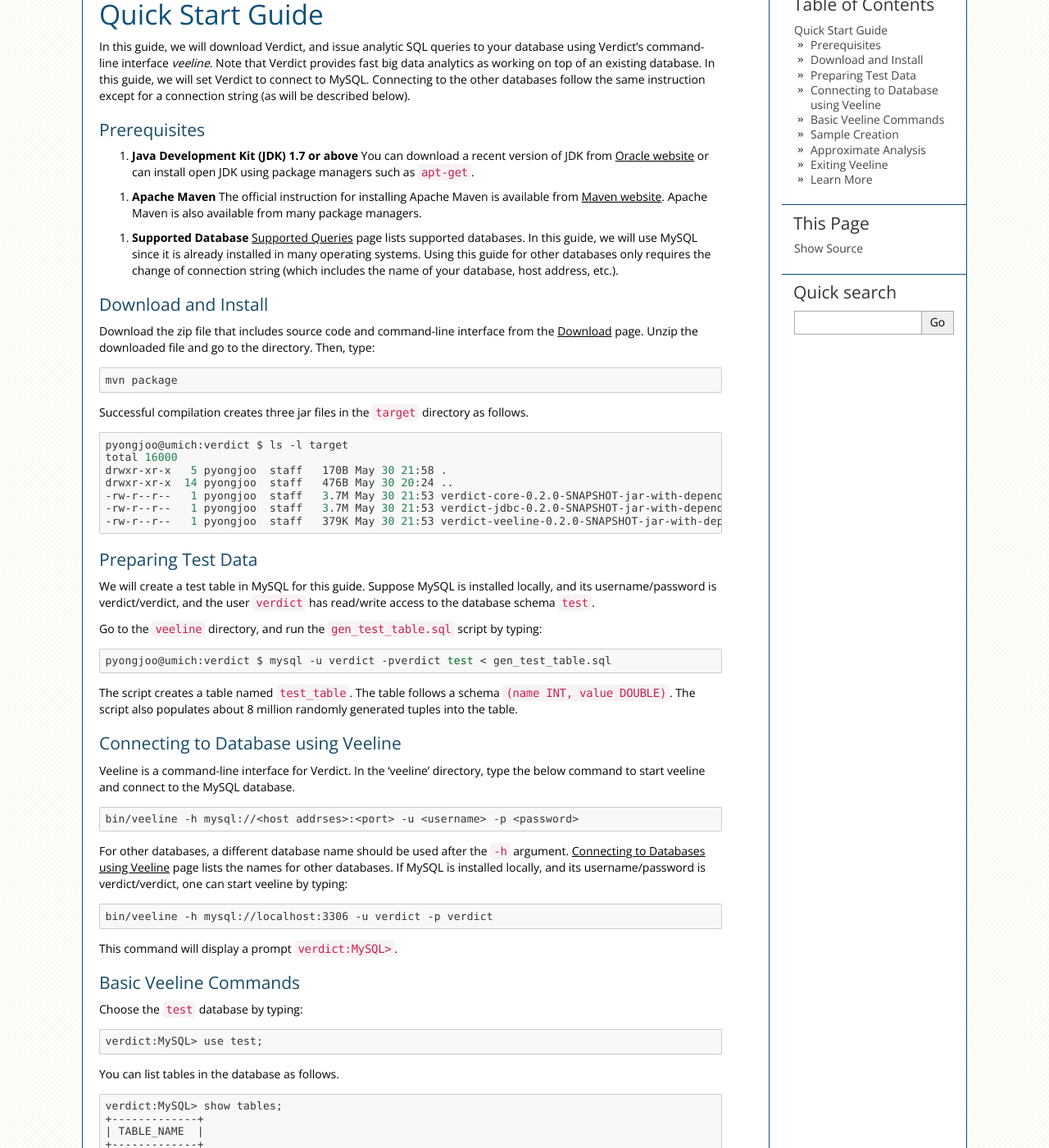
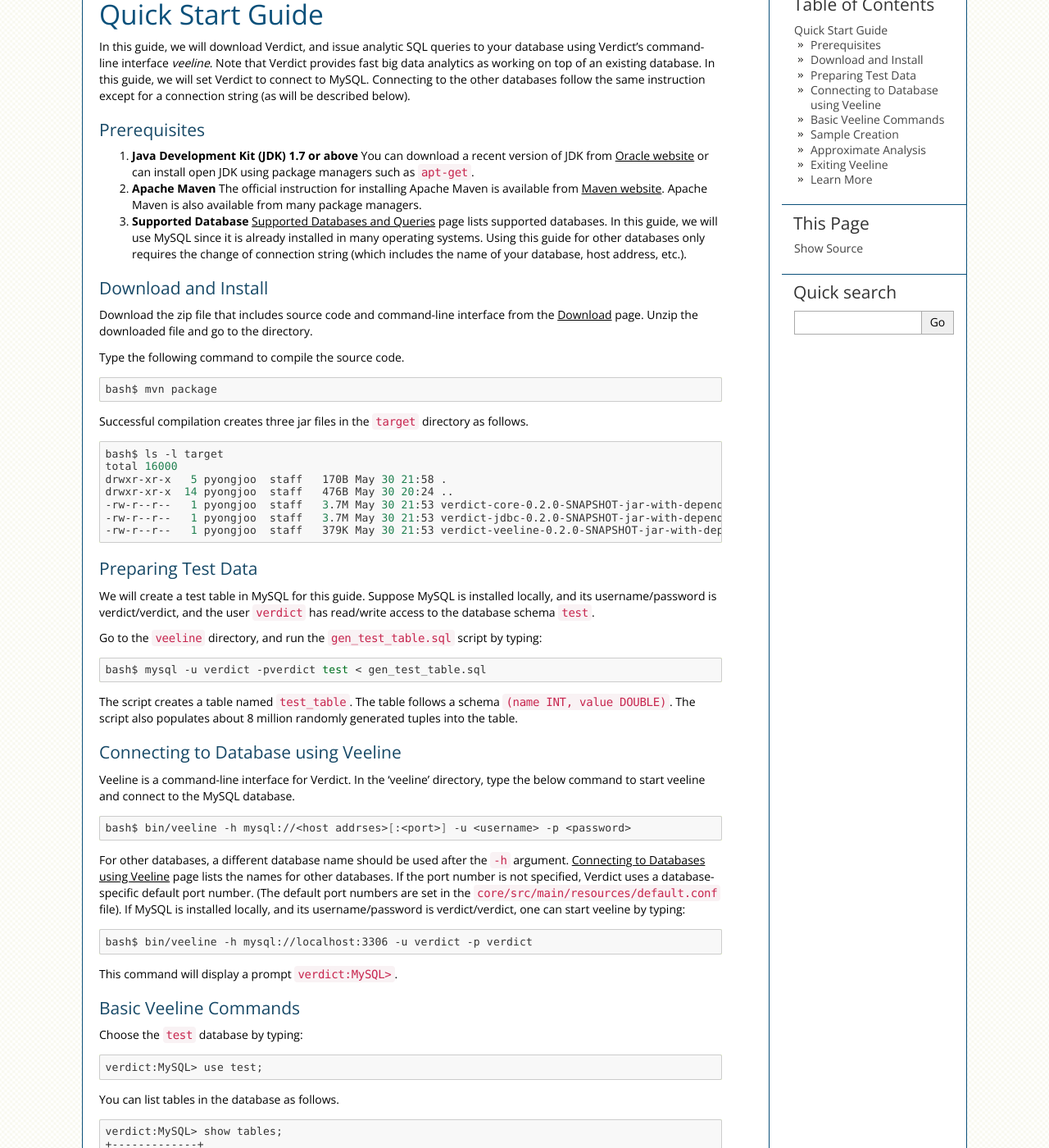
Before and after one commit to verdict-project/verdict, a Sphinx documentation site: the page built from doc/documentation/tutorial.rst, in a window 1280 px wide and 1400 px high, scrolled down 210 px. Shown: the whole window at 82% size. Built offline with Sphinx 7.4.7, drawn with Linux system fonts in a browser that asks for light colours; some of the changed text lies outside the part shown.

Commit message:
minor documentation updates

```diff
--- a/doc/_templates/indexsidebar.html
+++ b/doc/_templates/indexsidebar.html
@@ -24,8 +24,7 @@
 <h3>{%trans%}Questions? Suggestions?{%endtrans%}</h3>
 
 <p>{%trans%}Send an email to<br/>
-<a href="http://yongjoopark.com/"><b>Yongjoo Park</b></a> (pyongjoo@umich.edu), or<br/>
-<a href="http://web.eecs.umich.edu/~mozafari/"><b>Barzan Mozafari</b></a>.{%endtrans%}</p>
+<b>verdict-user@umich.edu</b>.{%endtrans%}</p>
 
 <!--<p>{%trans%}Join the <a href="http://groups.google.com/group/sphinx-users">sphinx-users</a> mailing list on Google Groups:{%endtrans%}</p>
 <form action="http://groups.google.com/group/sphinx-users/boxsubscribe"
--- a/doc/documentation/tutorial.rst
+++ b/doc/documentation/tutorial.rst
@@ -35,18 +35,20 @@
 =====================
 
 Download the zip file that includes source code and command-line interface from
-the :ref:`download` page. Unzip the downloaded file and go to the directory. Then, type:
+the :ref:`download` page. Unzip the downloaded file and go to the directory.
+
+Type the following command to compile the source code.
 
 .. code-block:: bash
 
-    mvn package
+    bash$ mvn package
 
 Successful compilation creates three jar files in the :code:`target` directory
 as follows.
 
 .. code-block:: bash
 
-    pyongjoo@umich:verdict $ ls -l target
+    bash$ ls -l target
     total 16000
     drwxr-xr-x   5 pyongjoo  staff   170B May 30 21:58 .
     drwxr-xr-x  14 pyongjoo  staff   476B May 30 20:24 ..
@@ -67,7 +69,7 @@
 
 .. code-block:: bash
 
-    pyongjoo@umich:verdict $ mysql -u verdict -pverdict test < gen_test_table.sql
+    bash$ mysql -u verdict -pverdict test < gen_test_table.sql
 
 The script creates a table named :code:`test_table`. The table follows a
 schema :code:`(name INT, value DOUBLE)`. The script also populates about 8
@@ -82,16 +84,18 @@
 
 .. code-block:: bash
 
-    bin/veeline -h mysql://<host addrses>:<port> -u <username> -p <password>
+    bash$ bin/veeline -h mysql://<host addrses>[:<port>] -u <username> -p <password>
 
 For other databases, a different database name should be used after the
-:code:`-h` argument. :ref:`veeline` page lists the names for other databases.
+:code:`-h` argument. :ref:`veeline` page lists the names for other databases. If the port number is
+not specified, Verdict uses a database-specific default port number. (The default port numbers are
+set in the :code:`core/src/main/resources/default.conf` file).
 If MySQL is installed locally, and its username/password is
 verdict/verdict, one can start veeline by typing:
 
 .. code-block:: bash
 
-    bin/veeline -h mysql://localhost:3306 -u verdict -p verdict
+    bash$ bin/veeline -h mysql://localhost:3306 -u verdict -p verdict
 
 This command will display a prompt :code:`verdict:MySQL>`.
 
```
Also changed, not shown: other parts of doc/documentation/tutorial.rst (+2 -2 lines), doc/documentation/features.rst (+22 -1 lines), 1 other file.
